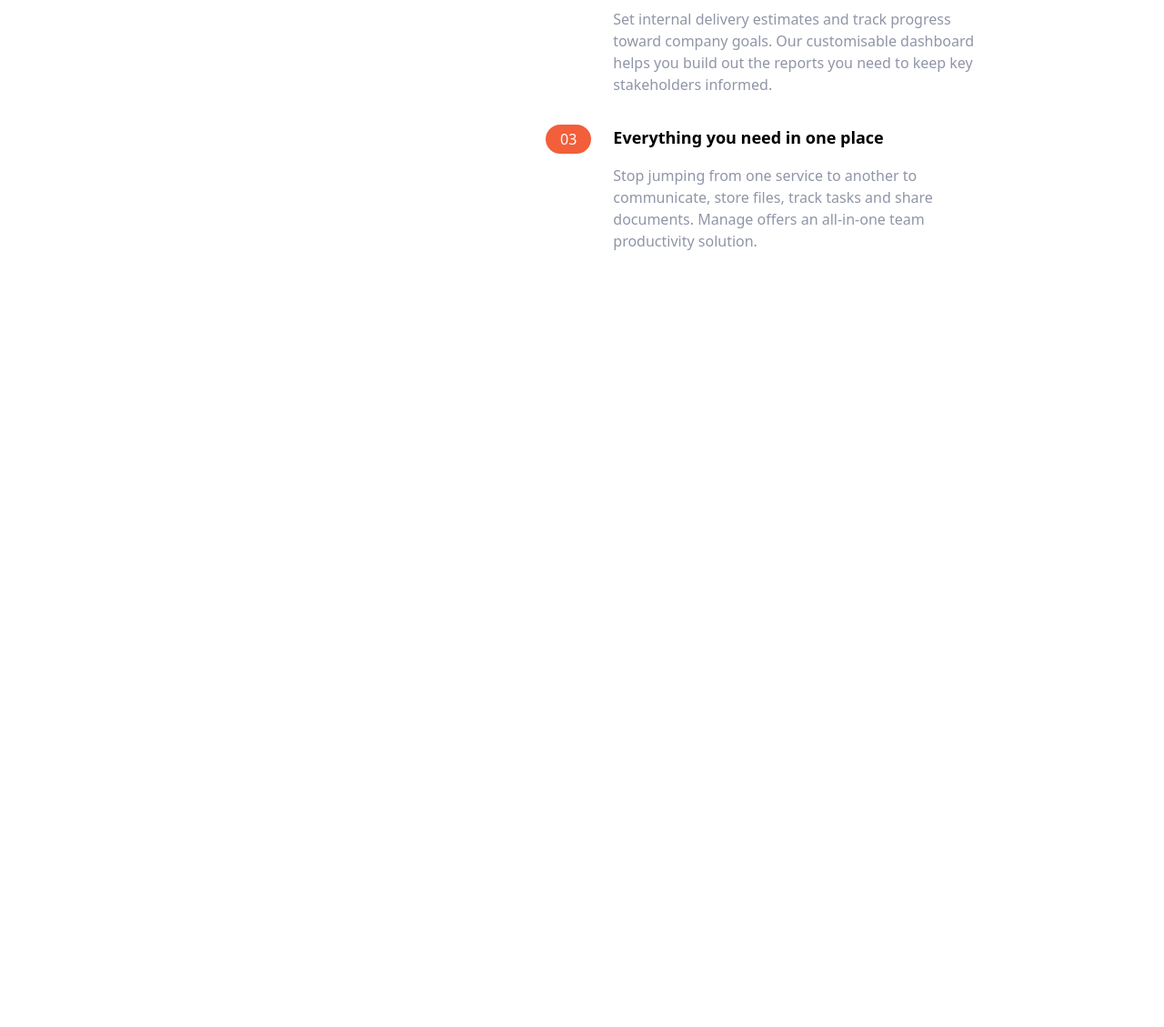
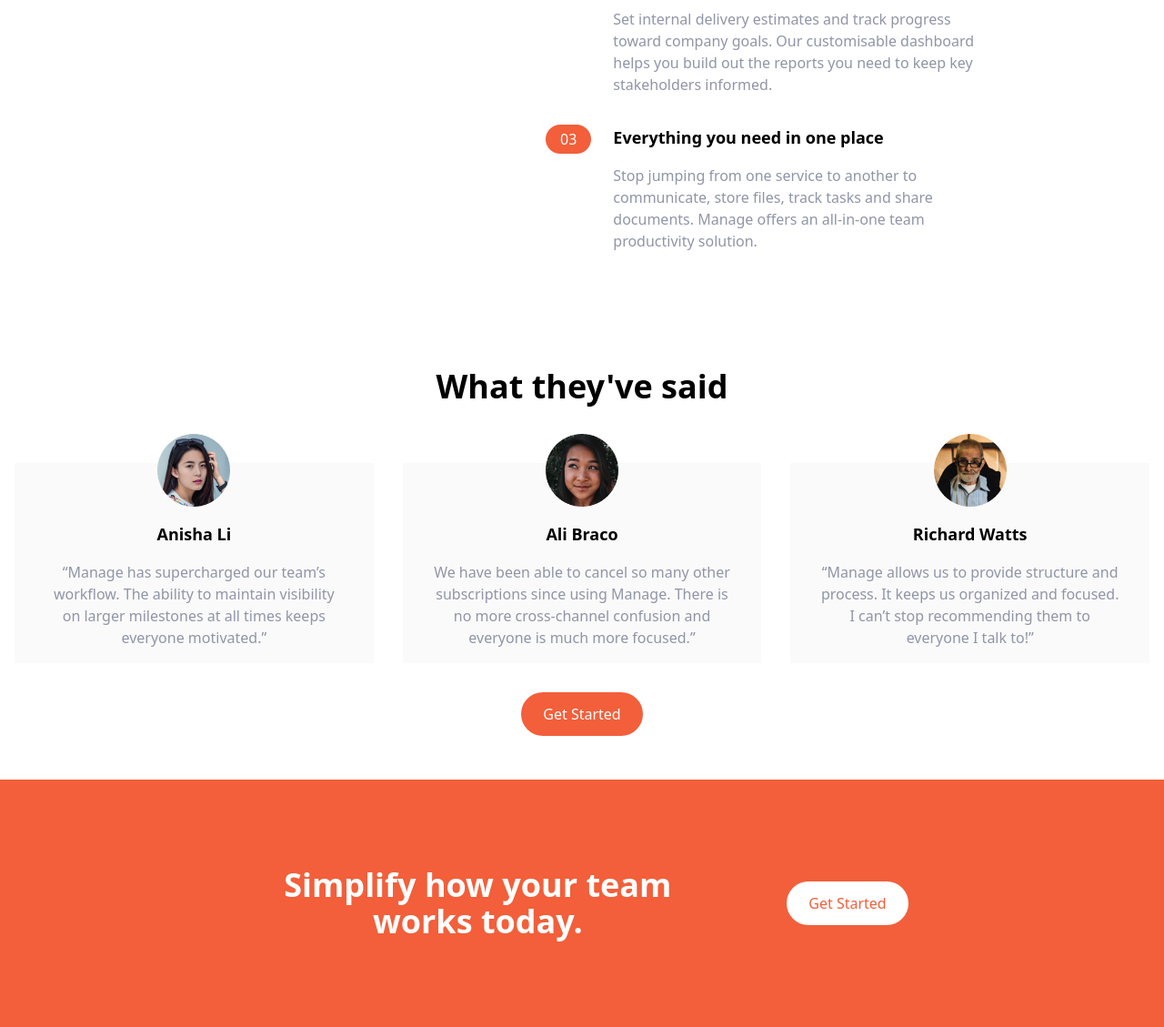
Before and after one commit to Imhemed/manage-landing-page, a website: page index.html in a window 1280 px wide. Shown: the part 851-1980 px from the top of the page at 91% size. Before the commit the page ends 1128 px from the top, so only its background shows below. Drawn offline with Linux system fonts and the light colour scheme.

Commit message:
testimonial section

```diff
--- a/index.html
+++ b/index.html
@@ -22,7 +22,7 @@
 
       </div>
     </nav>
-    <section>
+    <section >
       <!-- hero section  -->
       <div class="container mx-auto  flex flex-col-reverse space-y-0 items-center mt-10  md:flex-row  ">
         <div  class=" flex flex-col  space-y-12 text-center md:w-1/2 "  >
@@ -105,7 +105,6 @@
           </p>
         </div>
       </div>
-
       <!-- List Item 3 -->
       <div
         class="flex flex-col space-y-3 md:space-y-0 md:space-x-6 md:flex-row"
@@ -123,7 +122,6 @@
               </h3>
             </div>
           </div>
-
         <div>
             <h3 class="hidden mb-4 text-lg font-bold md:block">
               Everything you need in one place
@@ -138,8 +136,68 @@
         </div>
       </div>
     </section>
+    <section >
+      <!-- main testemonial -->
+      <div class=" flex flex-col justify-center  mx-auto mt-32 ">
+        <h4 class=" text-center text-4xl font-bold "> What they've said </h4>
+        <!-- Testemonials    -->
+        <div class=" flex flex-row justify-between mt-16   ">
+
+          <div class="hidden container bg-[#fafafa]  text-center md:flex flex-col justify-center px-8  pb-4 md:mx-4  md:w-1/3 ">
+            <img class="w-20 -mt-8 mx-auto rounded-tl-3xl"  src="./images/avatar-anisha.png" alt="">
+            <h5 class=" mt-4 font-bold text-lg ">
+              Anisha Li
+            </h5>
+            <p class=" text-[#9095a7] mt-4">
+              “Manage has supercharged our team’s workflow. The ability to maintain visibility on larger milestones at all times keeps everyone motivated.”
+            </p>
+          </div>
+          <div class=" container bg-[#fafafa]  text-center flex flex-col justify-center px-8 mx-auto pb-4 md:mx-4 md:w-1/3 ">
+            <img class="w-20 -mt-8 mx-auto rounded-tl-3xl"  src="./images/avatar-ali.png" alt="">
+            <h5 class=" mt-4 font-bold text-lg ">
+              Ali Braco
+            </h5>
+            <p class=" text-[#9095a7] mt-4">
+              We have been able to cancel so many other subscriptions since using Manage. There is no more cross-channel confusion and everyone is much more focused.”
+            </p>
+          </div>
+          <div class="hidden container bg-[#fafafa]  text-center md:flex flex-col justify-center px-8 pb-4 md:mx-4 md:w-1/3 ">
+            <img class="w-20 -mt-8 mx-auto rounded-tl-3xl"  src="./images/avatar-richard.png" alt="">
+            <h5 class=" mt-4 font-bold text-lg ">
+              Richard Watts
+            </h5>
+            <p class=" text-[#9095a7] mt-4">
+              “Manage allows us to provide structure and process. It keeps us organized and focused. I can’t stop recommending them to everyone I talk to!”
+            </p>
+          </div>
+
+        </div>
+
+      </div>
+      <div class="flex justify-center mt-8">
+      <a href="#" class="  text-white p-3 px-6  rounded-full
+          bg-[#f25f3a]  hover:bg-red-400    " > Get Started </a>
+        </div>
+    </section  >
+    <!-- bottem section  -->
+    <section class=" bg-[#f25f3a] mt-12 py-24">
+      <!-- countainer  -->
+      <div class=" flex flex-col mx-auto space-y-12 md:space-y-0 md:flex-row md:space-x-24 container  md:justify-center">
+        <!-- header -->
+        <div class=" w-1/2 mx-auto md:mx-0 ">
+          <h5 class="text-center text-white text-4xl font-bold ">
+            Simplify how your team works today.
+          </h5>
+        </div>
+         <div class=" mx-auto md:mx-0 md:flex md:flex-col md:justify-center">
+          <a href="#" class="  text-[#f25f3a] p-3 px-6  rounded-full
+          bg-white  hover:bg-red-400    " > Get Started </a>
         </div>
       </div>
     </section>
+    <!-- fotter  -->
+    <section>
+
+    </section>
   </body>
 </html>
```
Also changed, not shown: css/main.css. Lines whose indentation alone changed are shown as unchanged.
